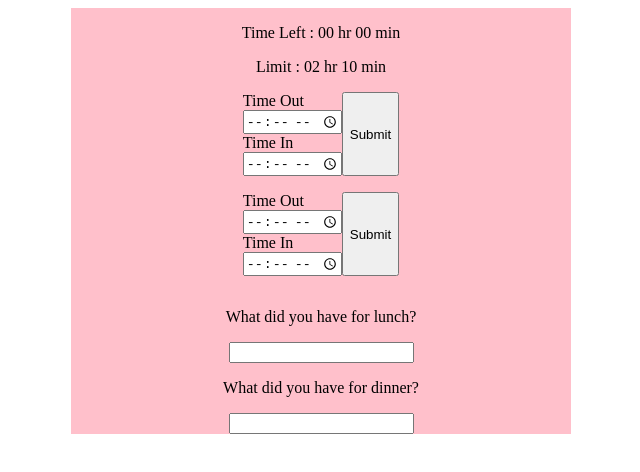
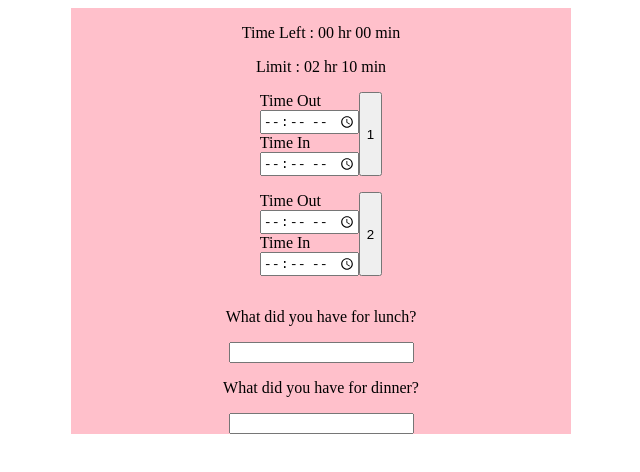
Before and after one commit to vickertan/Rest-Time, a React (Vite) app: page / in a window 1280 px wide. Shown: the top 472 px of the page, without its empty margins (319-959 px from the left). Built offline with nearby package versions, Linux system fonts and the light colour scheme.

Commit message:
Create specific props

```diff
--- a/src/App.jsx
+++ b/src/App.jsx
@@ -7,8 +7,8 @@ const App = () => {
     return (
         <div className="content-box">
             <Indicator />
-            <TimeForm id="1" />
-            <TimeForm id="2" />
+            <TimeForm out="out-1" in="in-1" sequence="1" />
+            <TimeForm out="out-2" in="in-2" sequence="2" />
             <Question meals="lunch" />
             <Question meals="dinner" />
         </div>
```
